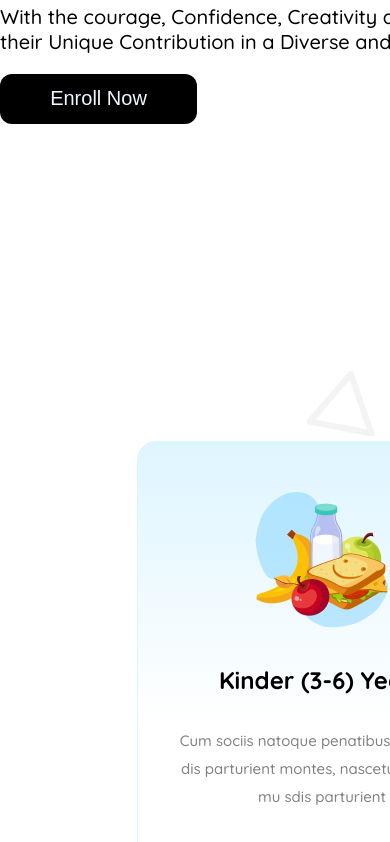
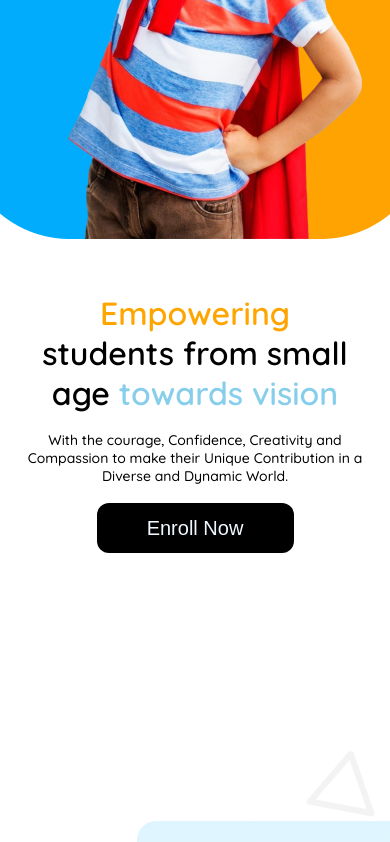
Before and after one commit to Parves24-dev/Assignment-2, a plain HTML site: page B11-A2-Kids-School/index.html in a window 390 px wide. Shown: the part 438-1280 px from the top of the page. Drawn offline with nearby package versions, Linux system fonts and the light colour scheme.

Commit message:
benner responsive

```diff
--- a/B11-A2-Kids-School/index.html
+++ b/B11-A2-Kids-School/index.html
@@ -37,7 +37,7 @@
             <div class="colorful-text"><span style="color: orange;">Empowering</span><br>
             students from small <br> age <span style="color: skyblue;">towards vision</span></div>
             <div class="light-text"><p>With the courage, Confidence, Creativity and Compassion to make their Unique Contribution in a Diverse and Dynamic World.</p></div>
-            <div><button>Enroll Now</button></div>
+            <div class="btn"><button>Enroll Now</button></div>
         </div>
         <div><img src="assets/hero-kids.png" alt=""></div>
 
--- a/B11-A2-Kids-School/style.css
+++ b/B11-A2-Kids-School/style.css
@@ -375,4 +375,33 @@ footer a:hover{
         margin-top: -10px;
     }
 
+
+    /* benner */
+
+    .benner{
+        justify-content: center;
+        flex-direction: column-reverse;
+        width: 90%;
+        align-items: center;
+        margin: 0 auto;
+    }
+    .benner .text .colorful-text{
+        font-size: 32px;
+        text-align: center;
+    }
+    .benner .text .light-text{
+        font-size:14px ;
+        text-align: center;
+        width: 357px;
+        margin: 0 auto;
+        margin-top: 18px;
+        margin-bottom: 18px;
+    }
+    .benner .btn{
+        display: flex;
+        align-items: center;
+        justify-content: center;
+    }
+
+
 }
```
